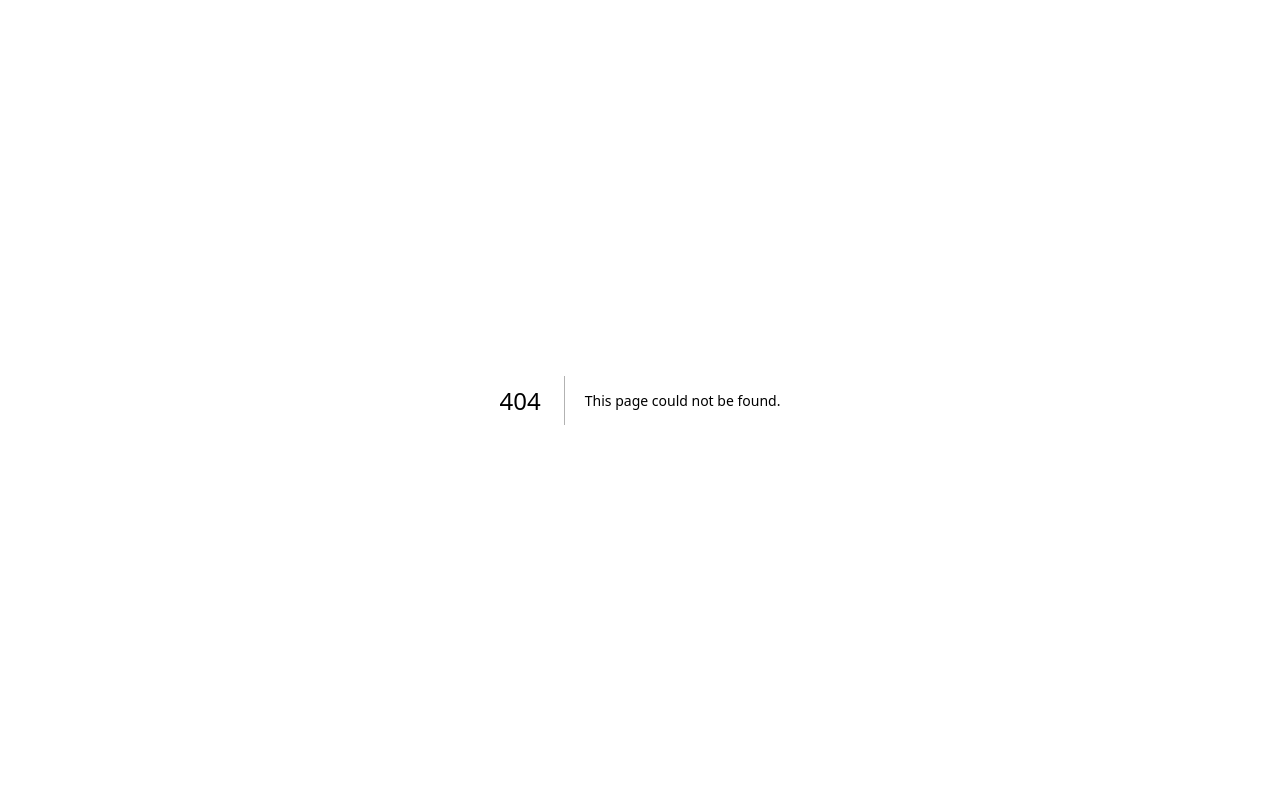
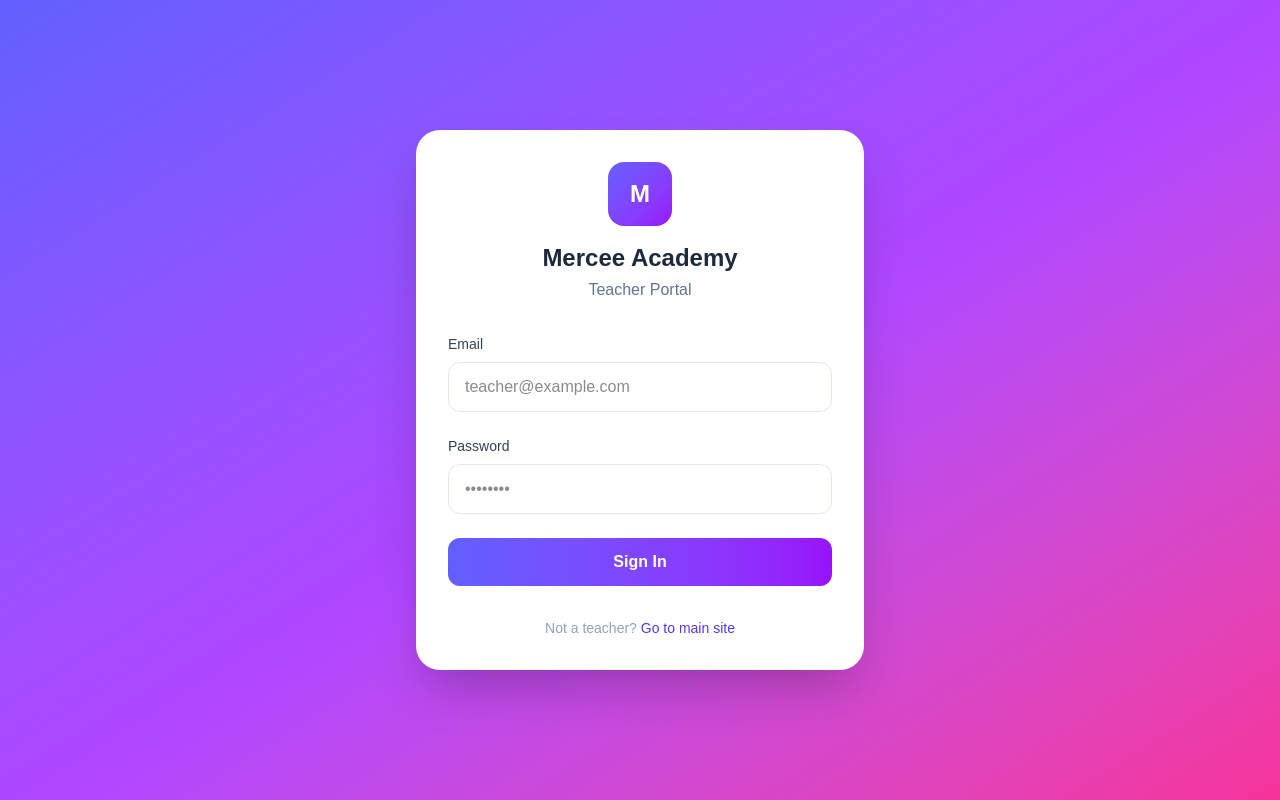
Before and after one commit to am0414/success-academy-international, a Next.js app: page /teacher/login in a window 1280 px wide. Before the commit this address had no page. Built offline with nearby package versions, Linux system fonts and the light colour scheme; no server answers.

Commit message:
Add teacher login page

```diff
--- /dev/null
+++ b/app/teacher/login/page.tsx
@@ -0,0 +1,121 @@
+'use client';
+
+import { useState } from 'react';
+import { useRouter } from 'next/navigation';
+import { supabase } from '../../../src/utils/supabase';
+
+export default function TeacherLogin() {
+  const router = useRouter();
+  const [email, setEmail] = useState('');
+  const [password, setPassword] = useState('');
+  const [loading, setLoading] = useState(false);
+  const [error, setError] = useState('');
+
+  const handleLogin = async (e: React.FormEvent) => {
+    e.preventDefault();
+    setLoading(true);
+    setError('');
+
+    try {
+      // Supabase Auth でログイン
+      const { data: authData, error: authError } = await supabase.auth.signInWithPassword({
+        email,
+        password,
+      });
+
+      if (authError) {
+        setError('Invalid email or password');
+        setLoading(false);
+        return;
+      }
+
+      const userId = authData.user?.id;
+
+      // teachers テーブルで確認
+      const { data: teacherData, error: teacherError } = await supabase
+        .from('teachers')
+        .select('id, name')
+        .eq('user_id', userId)
+        .single();
+
+      if (teacherError || !teacherData) {
+        setError('You are not registered as a teacher');
+        await supabase.auth.signOut();
+        setLoading(false);
+        return;
+      }
+
+      // 先生のダッシュボードへリダイレクト
+      router.push(`/teacher/${teacherData.id}/dashboard`);
+    } catch (err) {
+      setError('An error occurred. Please try again.');
+      setLoading(false);
+    }
+  };
+
+  return (
+    <div className="min-h-screen bg-gradient-to-br from-indigo-500 via-purple-500 to-pink-500 flex items-center justify-center p-4">
+      <div className="bg-white rounded-3xl shadow-2xl w-full max-w-md p-8">
+        {/* ロゴ */}
+        <div className="text-center mb-8">
+          <div className="w-16 h-16 bg-gradient-to-br from-indigo-500 to-purple-600 rounded-2xl flex items-center justify-center mx-auto mb-4">
+            <span className="text-white font-bold text-2xl">M</span>
+          </div>
+          <h1 className="text-2xl font-bold text-slate-800">Mercee Academy</h1>
+          <p className="text-slate-500 mt-1">Teacher Portal</p>
+        </div>
+
+        {/* エラーメッセージ */}
+        {error && (
+          <div className="bg-red-50 border border-red-200 text-red-600 px-4 py-3 rounded-xl mb-6">
+            {error}
+          </div>
+        )}
+
+        {/* ログインフォーム */}
+        <form onSubmit={handleLogin} className="space-y-6">
+          <div>
+            <label className="block text-sm font-medium text-slate-700 mb-2">
+              Email
+            </label>
+            <input
+              type="email"
+              value={email}
+              onChange={(e) => setEmail(e.target.value)}
+              className="w-full px-4 py-3 border border-slate-200 rounded-xl focus:outline-none focus:ring-2 focus:ring-indigo-500 focus:border-transparent"
+              placeholder="teacher@example.com"
+              required
+            />
+          </div>
+
+          <div>
+            <label className="block text-sm font-medium text-slate-700 mb-2">
+              Password
+            </label>
+            <input
+              type="password"
+              value={password}
+              onChange={(e) => setPassword(e.target.value)}
+              className="w-full px-4 py-3 border border-slate-200 rounded-xl focus:outline-none focus:ring-2 focus:ring-indigo-500 focus:border-transparent"
+              placeholder="••••••••"
+              required
+            />
+          </div>
+
+          <button
+            type="submit"
+            disabled={loading}
+            className="w-full py-3 bg-gradient-to-r from-indigo-500 to-purple-600 text-white font-semibold rounded-xl hover:from-indigo-600 hover:to-purple-700 transition-all disabled:opacity-50"
+          >
+            {loading ? 'Signing in...' : 'Sign In'}
+          </button>
+        </form>
+
+        {/* フッター */}
+        <p className="text-center text-slate-400 text-sm mt-8">
+          Not a teacher? <a href="/" className="text-indigo-600 hover:underline">Go to main site</a>
+        </p>
+      </div>
+    </div>
+  );
+}
```
